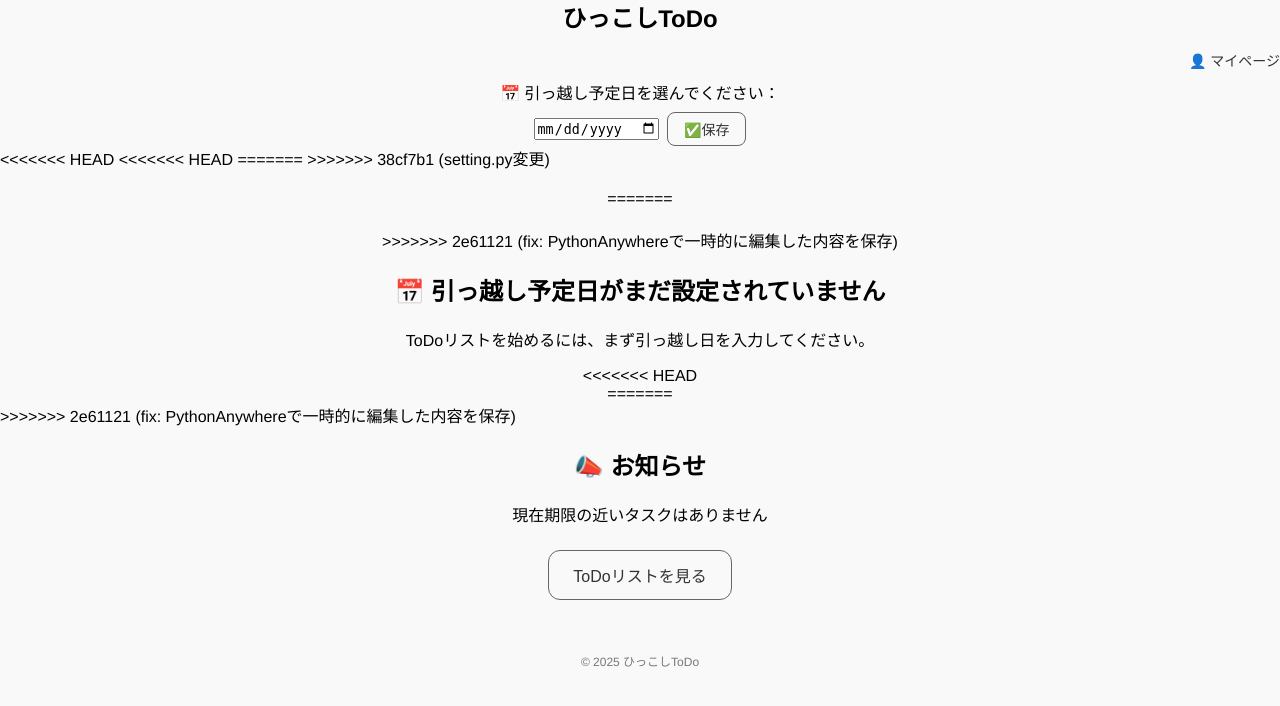
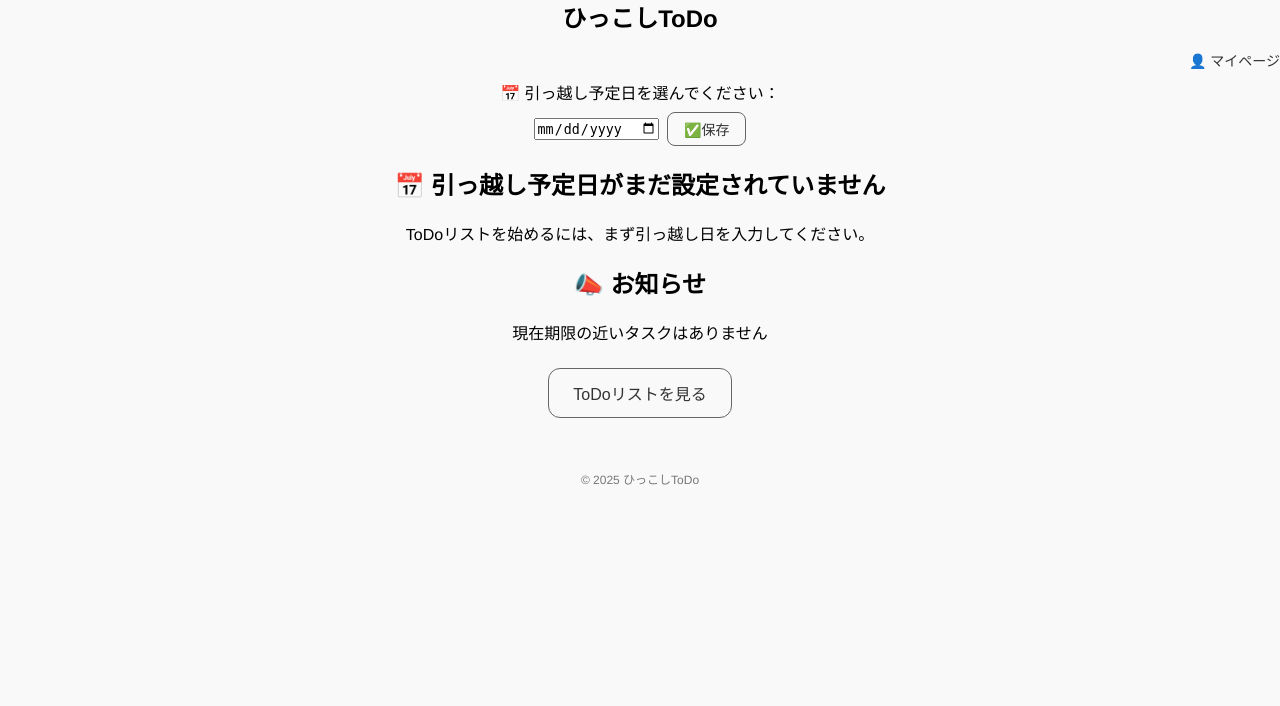
Before and after one commit to seika-okamoto/hikkoshi-todo, a Django app: page /home/ in a window 1280 px wide. Shown: the part 35-741 px from the top of the page. Run offline with Django 5.2, Linux system fonts and the light colour scheme; the visitor is signed in with stand-in values (Sample User, id 1); data comes from the database, SQL or seed files in the repository; data that the repository does not hold is empty.

Commit message:
ホーム画面変更

```diff
--- a/home/views.py
+++ b/home/views.py
@@ -26,7 +26,7 @@ def index(request):
         if planned_date:
             profile.planned_move_date = datetime.strptime(planned_date, "%Y-%m-%d").date()
             profile.save()
-            messages.success(request, "予定日を保存しました！")
+
 
             # 🔥 ここでタスクのdue_dateを再計算
             for task in tasks:
--- a/templates/home/index.html
+++ b/templates/home/index.html
@@ -23,15 +23,9 @@
   </div>
 </form>
 
-<<<<<<< HEAD
 
-<<<<<<< HEAD
-=======
->>>>>>> 38cf7b1 (setting.py変更)
-  <div class="progress-section center-text">
-=======
+
  <div class="progress-section center-text">
->>>>>>> 2e61121 (fix: PythonAnywhereで一時的に編集した内容を保存)
   {% if remaining_days is not None %}
     <h2 class="center-text">引っ越しまで 残り {{ remaining_days }} 日</h2>
     <div class="progress-bar-wrapper">
@@ -44,11 +38,7 @@
     <h2 class="center-text">📅 引っ越し予定日がまだ設定されていません</h2>
     <p>ToDoリストを始めるには、まず引っ越し日を入力してください。</p>
   {% endif %}
-<<<<<<< HEAD
-  </div>
-=======
 </div>
->>>>>>> 2e61121 (fix: PythonAnywhereで一時的に編集した内容を保存)
 
   <h2 class="center-text">📣 お知らせ</h2>
   <div class="notification center-text">
```
